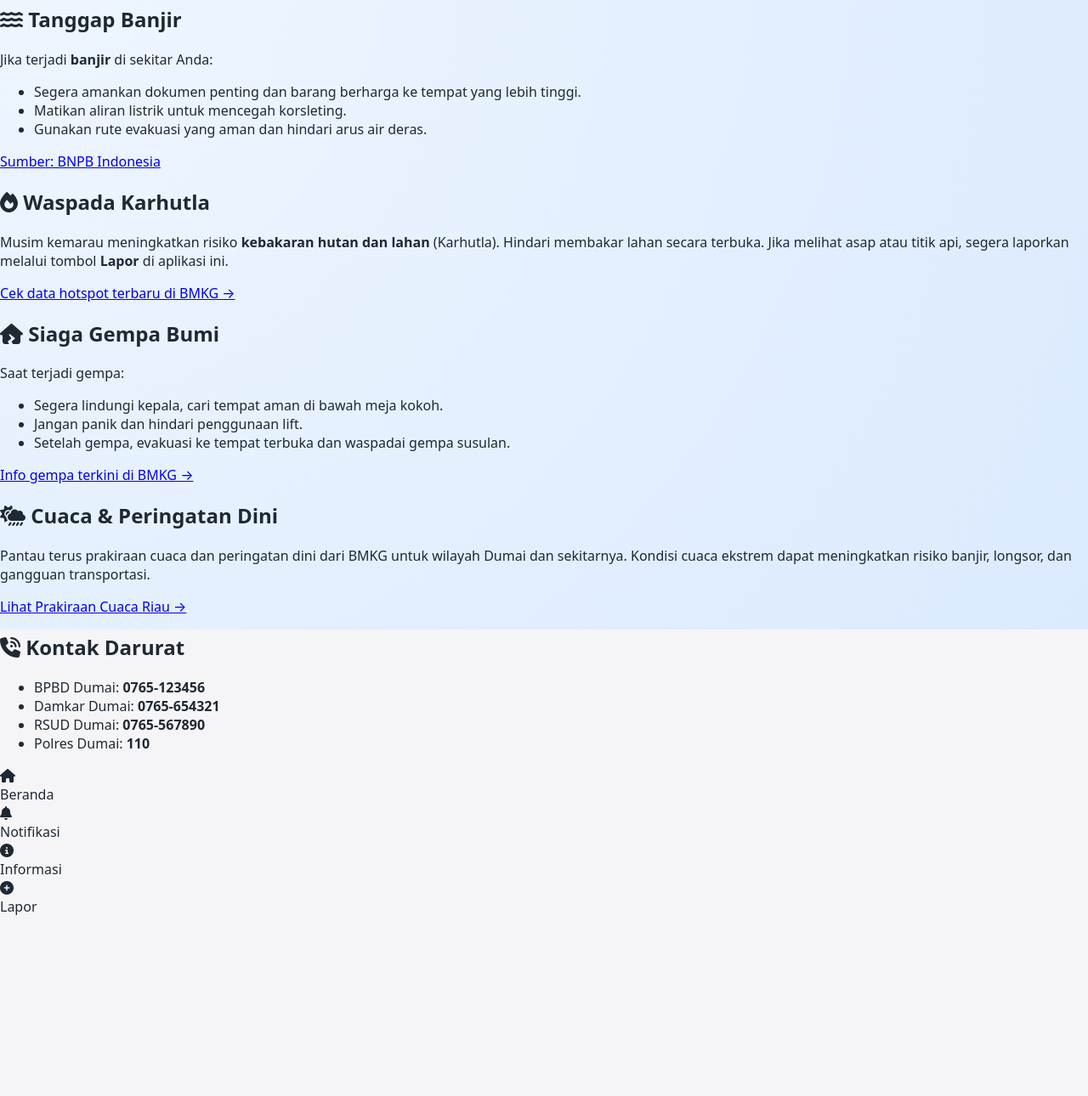
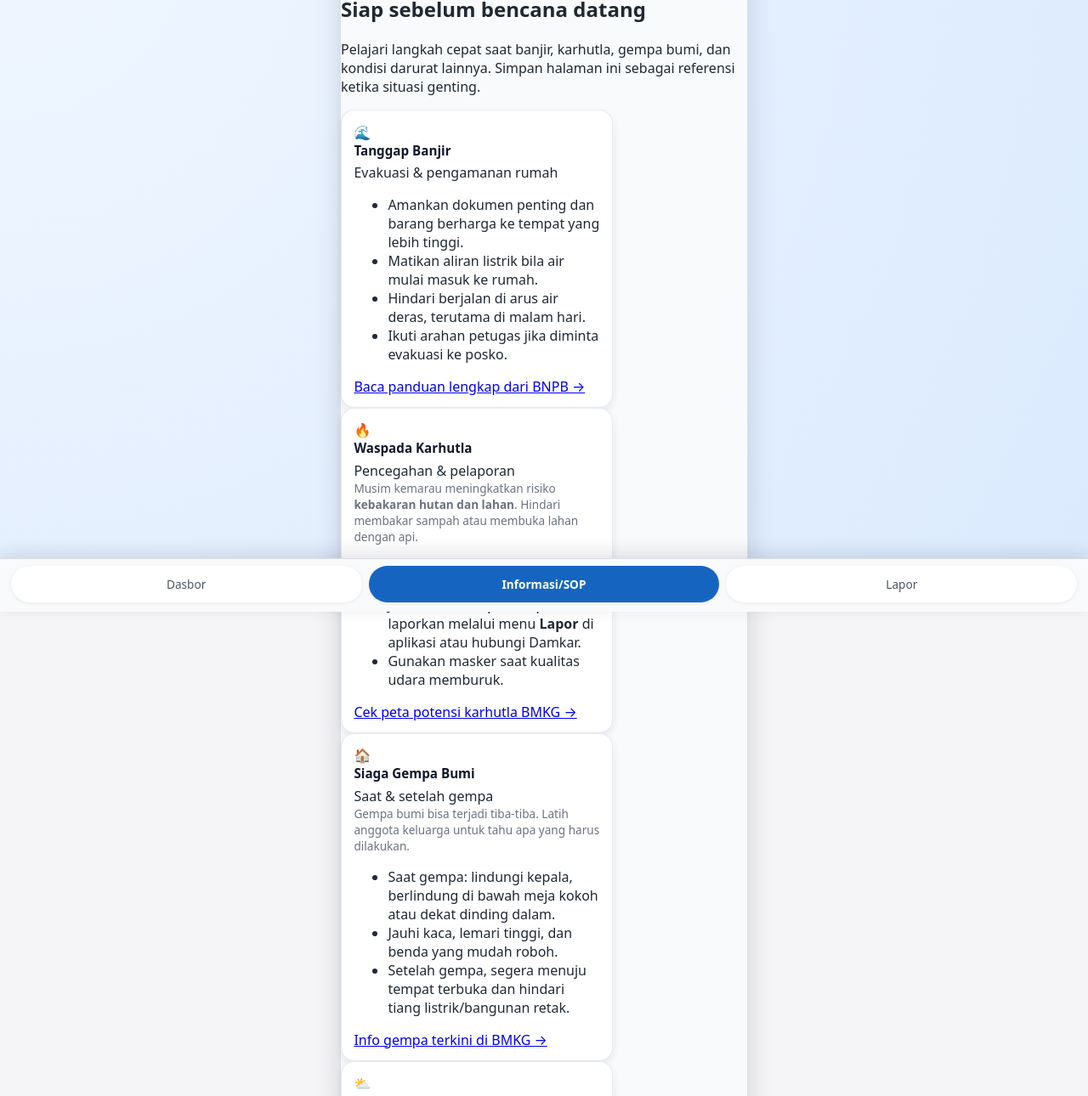
Before and after one commit to sigap-dumai/sigap-dumai.github.io, a plain HTML site: page informasi.html in a window 1280 px wide. Shown: the part 80-1370 px from the top of the page at 85% size. Before the commit the page ends 1158 px from the top, so only its background shows below. Drawn offline with Linux system fonts and the light colour scheme.

Commit message:
Update informasi.html

```diff
--- a/informasi.html
+++ b/informasi.html
@@ -3,118 +3,173 @@
 <head>
     <meta charset="UTF-8" />
     <meta name="viewport" content="width=device-width, initial-scale=1.0" />
-    <title>Informasi - SiGap Dumai</title>
-    <link rel="stylesheet" href="assets/css/dashboard.css" />
-    <link rel="stylesheet" href="assets/css/laporan.css" />
-    <script src="https://kit.fontawesome.com/a2e0e9a66a.js" crossorigin="anonymous"></script>
+    <title>SiGap Dumai – Informasi & Edukasi</title>
+
+    <!-- Theme utama (header, bottom nav, dsb) -->
+    <link rel="stylesheet" href="/assets/css/dashboard.css" />
+    <!-- Styling khusus halaman informasi -->
+    <link rel="stylesheet" href="/assets/css/informasi.css" />
 </head>
+<body>
 
-<body class="bg-gray-100 flex flex-col h-screen">
+<div class="app-shell">
 
     <!-- HEADER -->
-    <header class="bg-blue-700 text-white py-3 shadow-md flex justify-center items-center">
-        <h1 class="text-lg font-semibold">Informasi & Edukasi</h1>
+    <header class="app-header">
+        <div class="app-header-left">
+            <button class="back-button" onclick="window.location.href='/dashboard.html'">←</button>
+            <div class="app-title">
+                <span class="app-name">Informasi & Edukasi</span>
+                <span class="app-subtitle">Panduan singkat untuk warga Dumai</span>
+            </div>
+        </div>
     </header>
 
-    <!-- MAIN CONTENT -->
-    <main class="flex-1 overflow-y-auto p-4 space-y-4">
+    <!-- KONTEN UTAMA -->
+    <main class="info-main">
 
-        <!-- INFO: Banjir -->
-        <section class="bg-white shadow rounded-2xl p-4">
-            <h2 class="text-blue-700 font-semibold text-lg mb-2 flex items-center">
-                <i class="fa-solid fa-water mr-2 text-blue-500"></i> Tanggap Banjir
-            </h2>
-            <p class="text-gray-700 text-sm leading-relaxed">
-                Jika terjadi <strong>banjir</strong> di sekitar Anda:
-                <ul class="list-disc list-inside mt-2 space-y-1 text-gray-600 text-sm">
-                    <li>Segera amankan dokumen penting dan barang berharga ke tempat yang lebih tinggi.</li>
-                    <li>Matikan aliran listrik untuk mencegah korsleting.</li>
-                    <li>Gunakan rute evakuasi yang aman dan hindari arus air deras.</li>
-                </ul>
+        <!-- HERO / RINGKASAN -->
+        <section class="info-hero">
+            <div class="info-hero-text">
+                <h2>Siap sebelum bencana datang</h2>
+                <p>
+                    Pelajari langkah cepat saat banjir, karhutla, gempa bumi, dan kondisi darurat lainnya.
+                    Simpan halaman ini sebagai referensi ketika situasi genting.
                 </p>
-            <a href="https://www.bnpb.go.id/" target="_blank" class="text-blue-600 text-sm mt-3 inline-block hover:underline">
-                Sumber: BNPB Indonesia
-            </a>
+            </div>
         </section>
 
-        <!-- INFO: Karhutla -->
-        <section class="bg-white shadow rounded-2xl p-4">
-            <h2 class="text-red-700 font-semibold text-lg mb-2 flex items-center">
-                <i class="fa-solid fa-fire mr-2 text-red-500"></i> Waspada Karhutla
-            </h2>
-            <p class="text-gray-700 text-sm leading-relaxed">
-                Musim kemarau meningkatkan risiko <strong>kebakaran hutan dan lahan</strong> (Karhutla). Hindari membakar lahan secara terbuka.
-                Jika melihat asap atau titik api, segera laporkan melalui tombol <strong>Lapor</strong> di aplikasi ini.
+        <!-- GRID INFORMASI -->
+        <section class="info-grid">
+
+            <!-- BANJIR -->
+            <article class="info-card info-banjir">
+                <div class="info-card-header">
+                    <div class="info-icon">🌊</div>
+                    <div>
+                        <h3>Tanggap Banjir</h3>
+                        <span class="info-tag">Evakuasi & pengamanan rumah</span>
+                    </div>
+                </div>
+                <ul class="info-list">
+                    <li>Amankan dokumen penting dan barang berharga ke tempat yang lebih tinggi.</li>
+                    <li>Matikan aliran listrik bila air mulai masuk ke rumah.</li>
+                    <li>Hindari berjalan di arus air deras, terutama di malam hari.</li>
+                    <li>Ikuti arahan petugas jika diminta evakuasi ke posko.</li>
+                </ul>
+                <a href="https://www.bnpb.go.id/" target="_blank" class="info-link">
+                    Baca panduan lengkap dari BNPB →
+                </a>
+            </article>
+
+            <!-- KARHUTLA -->
+            <article class="info-card info-karhutla">
+                <div class="info-card-header">
+                    <div class="info-icon">🔥</div>
+                    <div>
+                        <h3>Waspada Karhutla</h3>
+                        <span class="info-tag">Pencegahan & pelaporan</span>
+                    </div>
+                </div>
+                <p class="info-text">
+                    Musim kemarau meningkatkan risiko <strong>kebakaran hutan dan lahan</strong>.
+                    Hindari membakar sampah atau membuka lahan dengan api.
                 </p>
-            <a href="https://www.bmkg.go.id/cuaca/karhutla/" target="_blank" class="text-blue-600 text-sm mt-3 inline-block hover:underline">
-                Cek data hotspot terbaru di BMKG →
+                <ul class="info-list">
+                    <li>Jangan membakar lahan secara terbuka, meski skala kecil.</li>
+                    <li>Jika melihat asap/titik api, laporkan melalui menu <strong>Lapor</strong> di aplikasi atau hubungi Damkar.</li>
+                    <li>Gunakan masker saat kualitas udara memburuk.</li>
+                </ul>
+                <a href="https://www.bmkg.go.id/cuaca/karhutla/" target="_blank" class="info-link">
+                    Cek peta potensi karhutla BMKG →
                 </a>
-        </section>
+            </article>
 
-        <!-- INFO: Gempa Bumi -->
-        <section class="bg-white shadow rounded-2xl p-4">
-            <h2 class="text-yellow-700 font-semibold text-lg mb-2 flex items-center">
-                <i class="fa-solid fa-house-crack mr-2 text-yellow-500"></i> Siaga Gempa Bumi
-            </h2>
-            <p class="text-gray-700 text-sm leading-relaxed">
-                Saat terjadi gempa:
-                <ul class="list-disc list-inside mt-2 space-y-1 text-gray-600 text-sm">
-                    <li>Segera lindungi kepala, cari tempat aman di bawah meja kokoh.</li>
-                    <li>Jangan panik dan hindari penggunaan lift.</li>
-                    <li>Setelah gempa, evakuasi ke tempat terbuka dan waspadai gempa susulan.</li>
+            <!-- GEMPABUMI -->
+            <article class="info-card info-gempa">
+                <div class="info-card-header">
+                    <div class="info-icon">🏠</div>
+                    <div>
+                        <h3>Siaga Gempa Bumi</h3>
+                        <span class="info-tag">Saat & setelah gempa</span>
+                    </div>
+                </div>
+                <p class="info-text">
+                    Gempa bumi bisa terjadi tiba-tiba. Latih anggota keluarga untuk tahu apa yang harus dilakukan.
+                </p>
+                <ul class="info-list">
+                    <li>Saat gempa: lindungi kepala, berlindung di bawah meja kokoh atau dekat dinding dalam.</li>
+                    <li>Jauhi kaca, lemari tinggi, dan benda yang mudah roboh.</li>
+                    <li>Setelah gempa, segera menuju tempat terbuka dan hindari tiang listrik/bangunan retak.</li>
                 </ul>
-            </p>
-            <a href="https://www.bmkg.go.id/gempabumi/" target="_blank" class="text-blue-600 text-sm mt-3 inline-block hover:underline">
+                <a href="https://www.bmkg.go.id/gempabumi/" target="_blank" class="info-link">
                     Info gempa terkini di BMKG →
                 </a>
-        </section>
+            </article>
 
-        <!-- INFO: Cuaca & Peringatan Dini -->
-        <section class="bg-white shadow rounded-2xl p-4">
-            <h2 class="text-green-700 font-semibold text-lg mb-2 flex items-center">
-                <i class="fa-solid fa-cloud-sun-rain mr-2 text-green-500"></i> Cuaca & Peringatan Dini
-            </h2>
-            <p class="text-gray-700 text-sm leading-relaxed">
-                Pantau terus prakiraan cuaca dan peringatan dini dari BMKG untuk wilayah Dumai dan sekitarnya.
-                Kondisi cuaca ekstrem dapat meningkatkan risiko banjir, longsor, dan gangguan transportasi.
+            <!-- CUACA & PERINGATAN DINI -->
+            <article class="info-card info-cuaca">
+                <div class="info-card-header">
+                    <div class="info-icon">⛅</div>
+                    <div>
+                        <h3>Cuaca & Peringatan Dini</h3>
+                        <span class="info-tag">Pantau kondisi harian</span>
+                    </div>
+                </div>
+                <p class="info-text">
+                    Kondisi cuaca ekstrem dapat memicu banjir, angin kencang, dan gangguan transportasi.
+                    Biasakan mengecek prakiraan cuaca sebelum beraktivitas.
                 </p>
+                <ul class="info-list">
+                    <li>Cek prakiraan cuaca harian untuk Dumai dan Riau.</li>
+                    <li>Perhatikan peringatan dini hujan lebat, angin kencang, dan gelombang tinggi.</li>
+                    <li>Sesuaikan jadwal perjalanan laut/darat dengan kondisi cuaca.</li>
+                </ul>
                 <a href="https://www.bmkg.go.id/cuaca/prakiraan-cuaca-indonesia.bmkg?Prov=04&NamaProv=Riau"
-               target="_blank" class="text-blue-600 text-sm mt-3 inline-block hover:underline">
-                Lihat Prakiraan Cuaca Riau →
+                   target="_blank" class="info-link">
+                    Lihat prakiraan cuaca Riau →
                 </a>
-        </section>
+            </article>
 
-        <!-- INFO: Posko & Kontak Darurat -->
-        <section class="bg-white shadow rounded-2xl p-4">
-            <h2 class="text-gray-700 font-semibold text-lg mb-2 flex items-center">
-                <i class="fa-solid fa-phone-volume mr-2 text-gray-500"></i> Kontak Darurat
-            </h2>
-            <ul class="list-disc list-inside mt-2 space-y-1 text-gray-600 text-sm">
-                <li>BPBD Dumai: <strong>0765-123456</strong></li>
-                <li>Damkar Dumai: <strong>0765-654321</strong></li>
-                <li>RSUD Dumai: <strong>0765-567890</strong></li>
-                <li>Polres Dumai: <strong>110</strong></li>
+            <!-- KONTAK DARURAT -->
+            <article class="info-card info-kontak">
+                <div class="info-card-header">
+                    <div class="info-icon">📞</div>
+                    <div>
+                        <h3>Kontak Darurat Dumai</h3>
+                        <span class="info-tag">Hubungi saat keadaan genting</span>
+                    </div>
+                </div>
+                <ul class="info-list">
+                    <li>BPBD Kota Dumai: <a href="tel:0765xxxxxx">0765-xxxxxx</a></li>
+                    <li>Damkar Dumai: <a href="tel:0765xxxxxx">0765-xxxxxx</a></li>
+                    <li>RSUD Dumai: <a href="tel:0765xxxxxx">0765-xxxxxx</a></li>
+                    <li>Polres Dumai: <a href="tel:110">110</a></li>
                 </ul>
+                <p class="info-note">
+                    Simpan nomor penting ini di kontak ponsel Anda agar mudah diakses kapan saja.
+                </p>
+            </article>
+
         </section>
 
     </main>
 
-    <!-- BOTTOM NAV -->
-    <nav class="bg-white border-t shadow-inner flex justify-around py-2">
-        <div class="nav-item text-gray-600 text-center" onclick="location.href='dashboard.html'">
-            <i class="fa-solid fa-house text-lg"></i><br><span class="text-xs">Beranda</span>
-        </div>
-        <div class="nav-item text-gray-600 text-center" onclick="location.href='notifikasi.html'">
-            <i class="fa-solid fa-bell text-lg"></i><br><span class="text-xs">Notifikasi</span>
-        </div>
-        <div class="nav-item text-blue-700 text-center" onclick="location.href='informasi.html'">
-            <i class="fa-solid fa-info-circle text-lg"></i><br><span class="text-xs font-semibold">Informasi</span>
-        </div>
-        <div class="nav-item text-gray-600 text-center" onclick="location.href='laporan.html'">
-            <i class="fa-solid fa-plus-circle text-lg"></i><br><span class="text-xs">Lapor</span>
-        </div>
+    <!-- NAV BAWAH (SAMA SEPERTI DASHBOARD & LAPORAN) -->
+    <nav class="bottom-nav">
+        <a href="/dashboard.html" class="nav-item">
+            <span class="nav-label">Dasbor</span>
+        </a>
+        <a href="/informasi.html" class="nav-item active">
+            <span class="nav-label">Informasi/SOP</span>
+        </a>
+        <a href="/laporan.html" class="nav-item">
+            <span class="nav-label">Lapor</span>
+        </a>
     </nav>
 
-    <script src="assets/js/informasi.js"></script>
+</div>
+
+<script src="/assets/js/informasi.js"></script>
 </body>
 </html>
```
Lines whose indentation alone changed are shown as unchanged.
